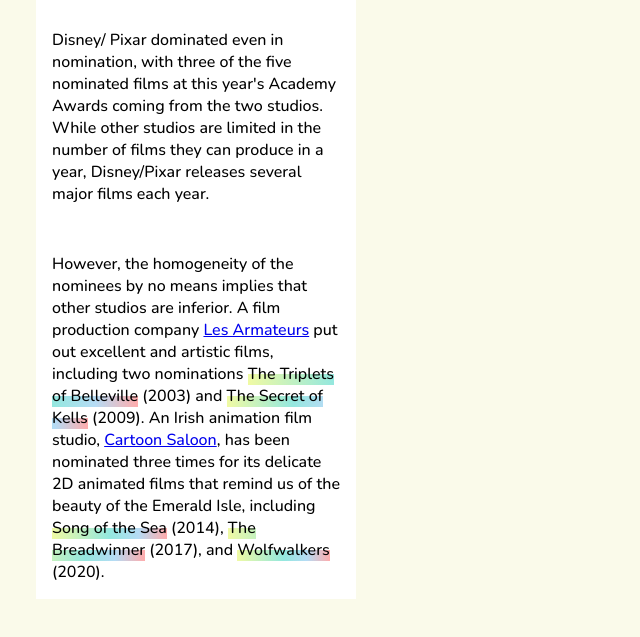
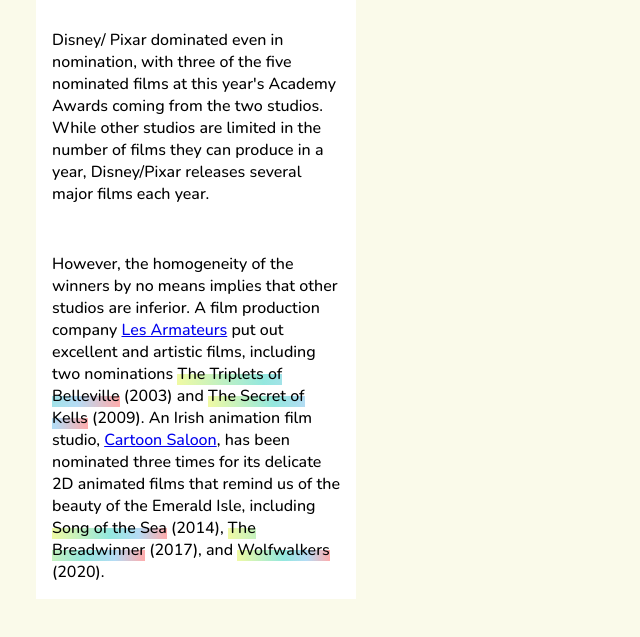
Before and after one commit to naokatoh/oscar-anime, a plain HTML site: page docs/index.html in a window 1280 px wide. Shown: the part 3434-4071 px from the top of the page, without its empty margins (0-640 px from the left). Drawn offline with nearby package versions, Linux system fonts and the light colour scheme; a script that the page names is missing.

Commit message:
Add files via upload

```diff
--- a/docs/index.html
+++ b/docs/index.html
@@ -1089,7 +1089,7 @@
                 </p>
             <p>Disney/ Pixar dominated even in nomination, with three of the five nominated films at this year's Academy Awards coming from the two studios. While other studios are limited in the number of films they can produce in a year, Disney/Pixar releases several major films each year.</p>
 
-			<p>However, the homogeneity of the nominees by no means implies that other studios are inferior. A film production company <a href="https://lesarmateurs-lesite.fr/en/">Les Armateurs</a> put out excellent and artistic films, including two nominations <span class="rb-marker js-markerScrollAnimation">The Triplets of Belleville</span>
+			<p>However, the homogeneity of the winners by no means implies that other studios are inferior. A film production company <a href="https://lesarmateurs-lesite.fr/en/">Les Armateurs</a> put out excellent and artistic films, including two nominations <span class="rb-marker js-markerScrollAnimation">The Triplets of Belleville</span>
 				 (2003) and <span class="rb-marker js-markerScrollAnimation">The Secret of Kells</span>
 				 (2009). An Irish animation film studio, <a href="https://www.cartoonsaloon.ie/">Cartoon Saloon</a>, has been nominated three times for its delicate 2D animated films that remind us of the beauty of the Emerald Isle, including <span class="rb-marker js-markerScrollAnimation">Song of the Sea</span>
 				 (2014), <span class="rb-marker js-markerScrollAnimation">The Breadwinner</span>
```
